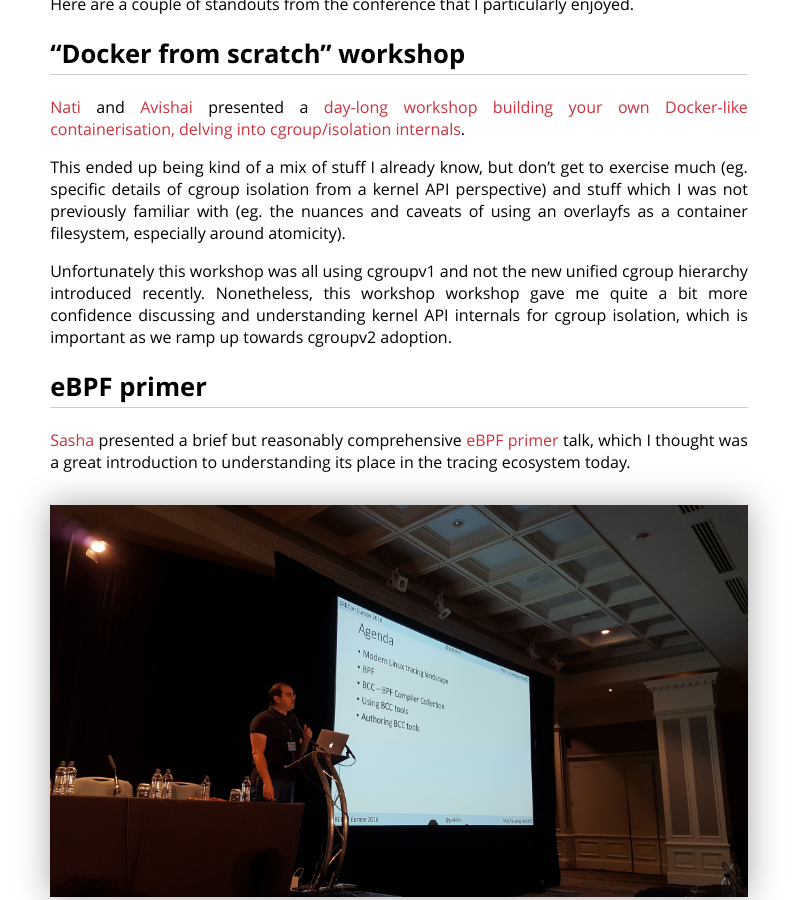
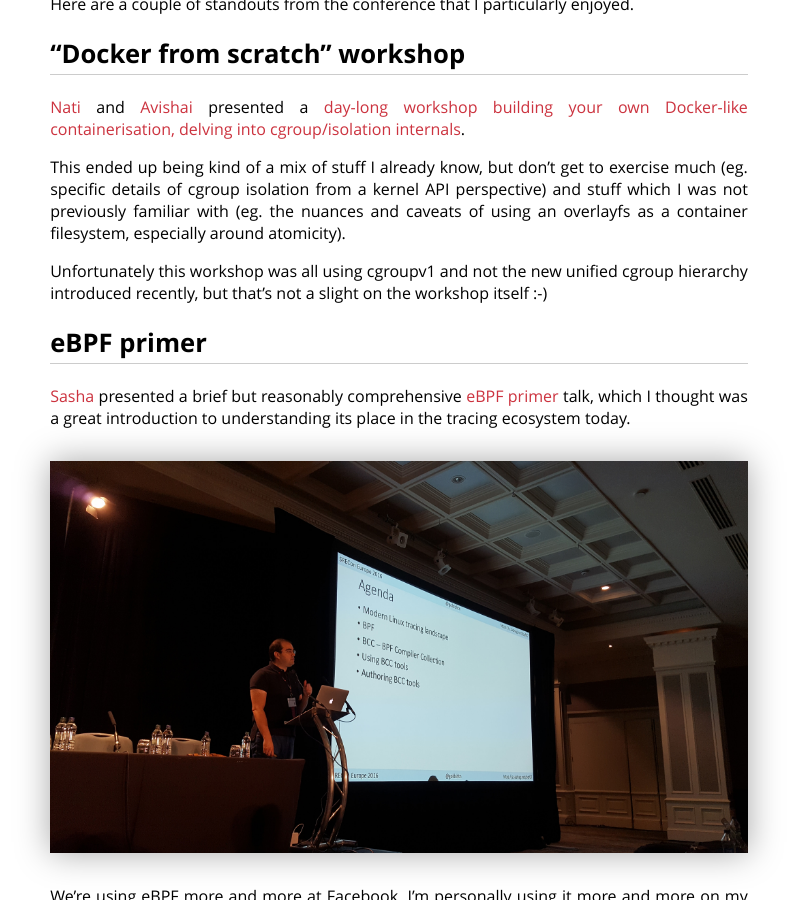
Before and after one commit to cdown/chrisdown.name, a Jekyll site: the page built from _posts/2016-07-20-srecon-europe-2016.md, in a window 1280 px wide and 900 px high, scrolled down 716 px. Shown: the whole window, without its empty margins (241-1038 px from the left). Built offline with Jekyll 4.4.1, drawn with Linux system fonts in a browser that asks for light colours.

Commit message:
Fix "workshop workshop" dupe word

```diff
--- a/_posts/2016-07-20-srecon-europe-2016.md
+++ b/_posts/2016-07-20-srecon-europe-2016.md
@@ -27,10 +27,8 @@ nuances and caveats of using an overlayfs as a container filesystem, especially
 around atomicity).
 
 Unfortunately this workshop was all using cgroupv1 and not the new unified
-cgroup hierarchy introduced recently. Nonetheless, this workshop workshop gave
-me quite a bit more confidence discussing and understanding kernel API
-internals for cgroup isolation, which is important as we ramp up towards
-cgroupv2 adoption.
+cgroup hierarchy introduced recently, but that's not a slight on the workshop
+itself :-)
 
 ## eBPF primer
 
```
